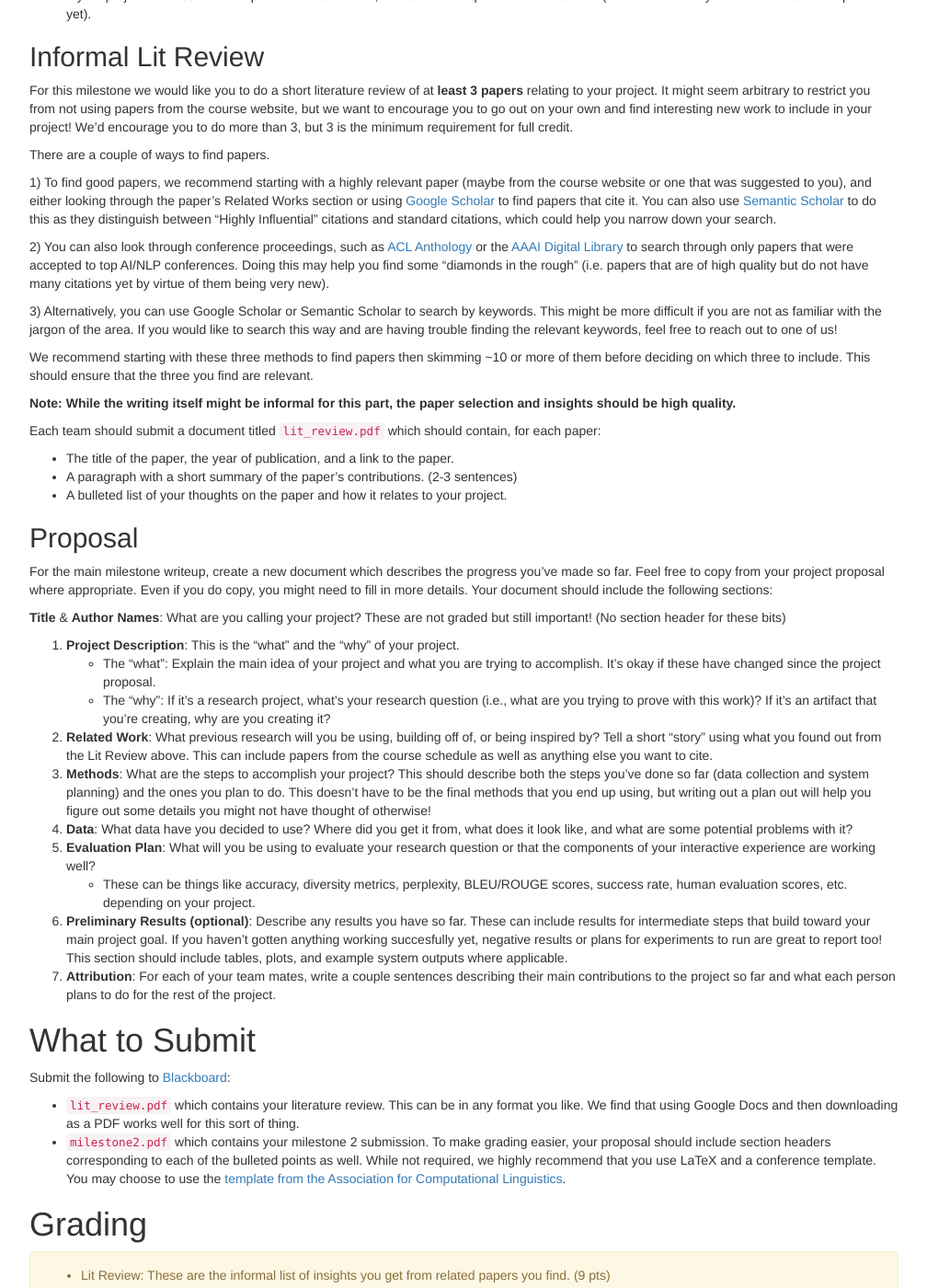
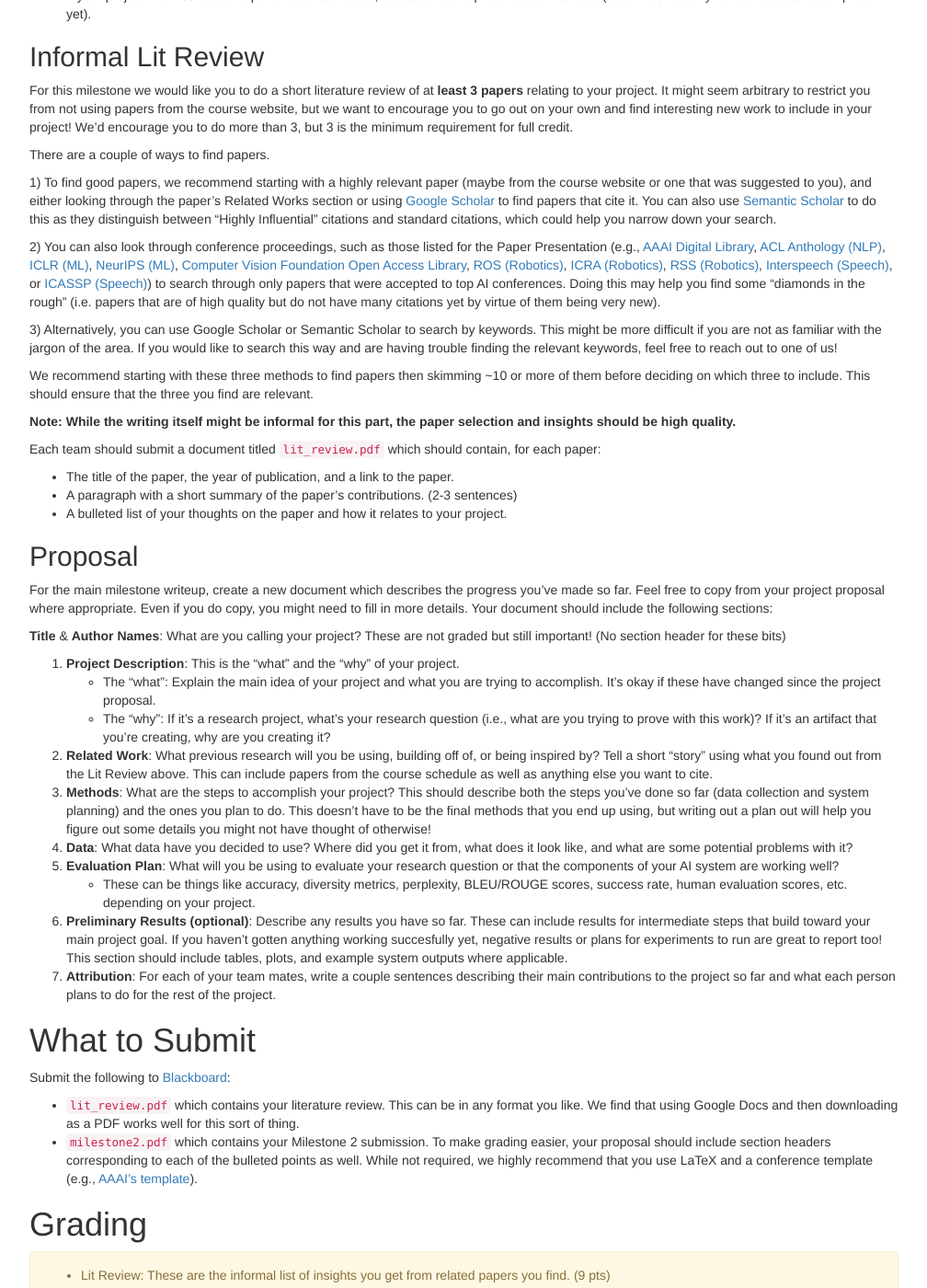
Before and after one commit to lara-martin/Principles-of-AI, a Jekyll site: the page built from homeworks/project/lit-review.md, in a window 1280 px wide and 1400 px high, scrolled down 477 px. Shown: the whole window at 92% size, without its empty margins (233-1241 px from the left). Built offline with Jekyll 4.4.1, drawn with Linux system fonts in a browser that asks for light colours; nearby versions of some CDN libraries; a script that is not in the unit is left out; some of the changed text lies outside the part shown.

Commit message:
Update lit-review.md

```diff
--- a/homeworks/project/lit-review.md
+++ b/homeworks/project/lit-review.md
@@ -73,7 +73,7 @@ There are a couple of ways to find papers.
 
 1) To find good papers, we recommend starting with a highly relevant paper (maybe from the course website or one that was suggested to you), and either looking through the paper's Related Works section or using [Google Scholar](https://scholar.google.com/) to find papers that cite it. You can also use [Semantic Scholar](https://www.semanticscholar.org/) to do this as they distinguish between "Highly Influential" citations and standard citations, which could help you narrow down your search.
 
-2) You can also look through conference proceedings, such as [ACL Anthology](https://aclanthology.org/) or the [AAAI Digital Library](https://www.aaai.org/Library/conferences-library.php) to search through only papers that were accepted to top AI/NLP conferences. Doing this may help you find some "diamonds in the rough" (i.e. papers that are of high quality but do not have many citations yet by virtue of them being very new).
+2) You can also look through conference proceedings, such as those listed for the Paper Presentation (e.g., [AAAI Digital Library](https://www.aaai.org/Library/conferences-library.php), [ACL Anthology (NLP)](https://aclanthology.org/), [ICLR (ML)](https://dblp.org/db/conf/iclr/index.html), [NeurIPS (ML)](https://papers.neurips.cc/), [Computer Vision Foundation Open Access Library](https://openaccess.thecvf.com/menu), [ROS (Robotics)](https://ieeexplore.ieee.org/xpl/conhome/1000393/all-proceedings), [ICRA (Robotics)](https://ieeexplore.ieee.org/xpl/conhome/1000639/all-proceedings), [RSS (Robotics)](https://www.roboticsproceedings.org/), [Interspeech (Speech)](https://www.isca-speech.org/archive/), or [ICASSP (Speech)](https://ieeexplore.ieee.org/xpl/conhome/1000002/all-proceedings)) to search through only papers that were accepted to top AI conferences. Doing this may help you find some "diamonds in the rough" (i.e. papers that are of high quality but do not have many citations yet by virtue of them being very new).
 
 3) Alternatively, you can use Google Scholar or Semantic Scholar to search by keywords. This might be more difficult if you are not as familiar with the jargon of the area. If you would like to search this way and are having trouble finding the relevant keywords, feel free to reach out to one of us!
 
@@ -98,7 +98,7 @@ __Title__ & __Author Names__: What are you calling your project? These are not g
 2. __Related Work__: What previous research will you be using, building off of, or being inspired by? Tell a short "story" using what you found out from the Lit Review above. This can include papers from the course schedule as well as anything else you want to cite.
 3. __Methods__: What are the steps to accomplish your project? This should describe both the steps you've done so far (data collection and system planning) and the ones you plan to do. This doesn't have to be the final methods that you end up using, but writing out a plan out will help you figure out some details you might not have thought of otherwise!
 4. __Data__: What data have you decided to use? Where did you get it from, what does it look like, and what are some potential problems with it?
-5. __Evaluation Plan__: What will you be using to evaluate your research question or that the components of your interactive experience are working well?
+5. __Evaluation Plan__: What will you be using to evaluate your research question or that the components of your AI system are working well?
   * These can be things like accuracy, diversity metrics, perplexity, BLEU/ROUGE scores, success rate, human evaluation scores, etc. depending on your project.
 6. __Preliminary Results (optional)__: Describe any results you have so far. These can include results for intermediate steps that build toward your main project goal. If you haven't gotten anything working succesfully yet, negative results or plans for experiments to run are great to report too! This section should include tables, plots, and example system outputs where applicable.
 7. __Attribution__: For each of your team mates, write a couple sentences describing their main contributions to the project so far and what each person plans to do for the rest of the project.
@@ -106,7 +106,7 @@ __Title__ & __Author Names__: What are you calling your project? These are not g
 # What to Submit
 Submit the following to [Blackboard]({{page.submission}}):
 * `lit_review.pdf` which contains your literature review. This can be in any format you like. We find that using Google Docs and then downloading as a PDF works well for this sort of thing.
-* `milestone2.pdf` which contains your milestone 2 submission. To make grading easier, your proposal should include section headers corresponding to each of the bulleted points as well. While not required, we highly recommend that you use LaTeX and a conference template. You may choose to use the [template from the Association for Computational Linguistics](https://www.overleaf.com/latex/templates/acl-rolling-review-template/jxbhdzhmcpdm).
+* `milestone2.pdf` which contains your Milestone 2 submission. To make grading easier, your proposal should include section headers corresponding to each of the bulleted points as well. While not required, we highly recommend that you use LaTeX and a conference template (e.g., [AAAI's template](https://www.aaai.org/Publications/Templates/AuthorKit23.zip)).
 
 # Grading
 <div class="alert alert-warning" markdown="1">
```
Also changed, not shown: other parts of homeworks/project/lit-review.md (+2 -2 lines).
